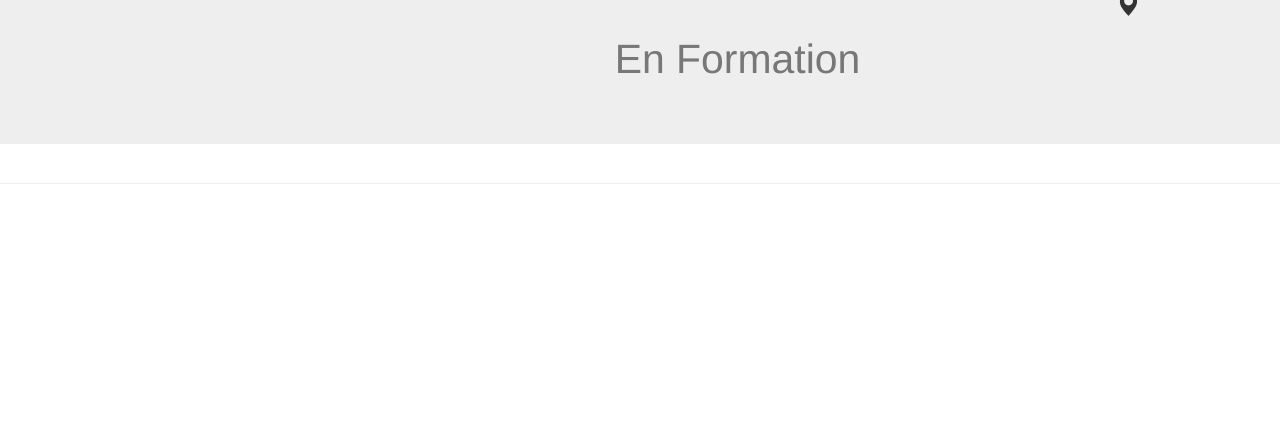
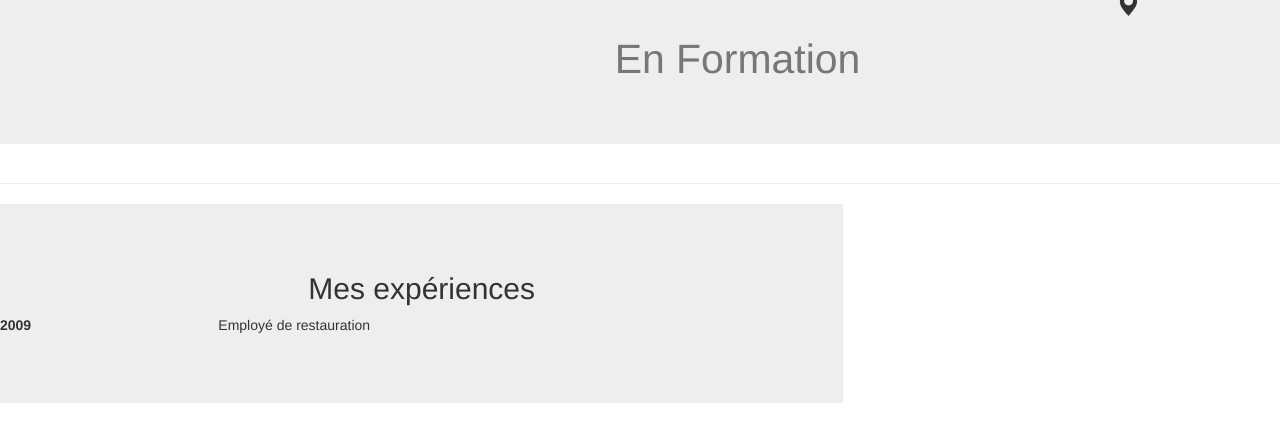
Before and after one commit to oceanegatien/Cv-avec-frameworks, a plain HTML site: page index.html in a window 1280 px wide. Shown: the part 250-692 px from the top of the page. Drawn offline with nearby package versions, Linux system fonts and the light colour scheme.

Commit message:
start main

```diff
--- a/index.html
+++ b/index.html
@@ -24,8 +24,8 @@
           <h3><div class="col-offset-3">Océane</div></h3>
         </div>
 
-  <div class="container">
-    <div class="row">
+    <div class="container">
+      <div class="row">
         <span class="col-md-6 col-sm-3">
           <span class="site-name text-center">
             <h1>Développeuse Web / Mobile</h1>
@@ -34,17 +34,45 @@
         </span>
 
         <div class="col-offset-3 col-6 col-offset-3 text-center">
+          <div class="clearfix visible-sm"></div>
           <span><button type="button" class="btn btn-primary">Me contacter</button></span>
           <h3><span class="glyphicon glyphicon-envelope""></span></h3>
           <h3><span class="glyphicon glyphicon-phone"></span></h3>
           <h3><span class="glyphicon glyphicon-map-marker"></span></h3>
         </div>
+      </div>
     </div>
-  </div>
       </div>
     </div>
   </div>
 </header>
 
+<main>
+ <div class="row mx-auto">
+
+   <div class="col-md-8">
+    <div class="jumbotron">
+     <h2 class="display-4 text-center">Mes expériences</h2>
+      <dl class="row">
+      <dt class="col-sm-3">2009</dt>
+      <dd class="col-sm-9">Employé de restauration</dd>
+
+
+
+
+      </dl>
+    </div>
+   </div>
+
+
+   <div class="col-md-4 hidden-xs hidden-sm">
+
+
+   </div>
+
+ </div>
+
+</main>
+
 </body>
 </html>
```
